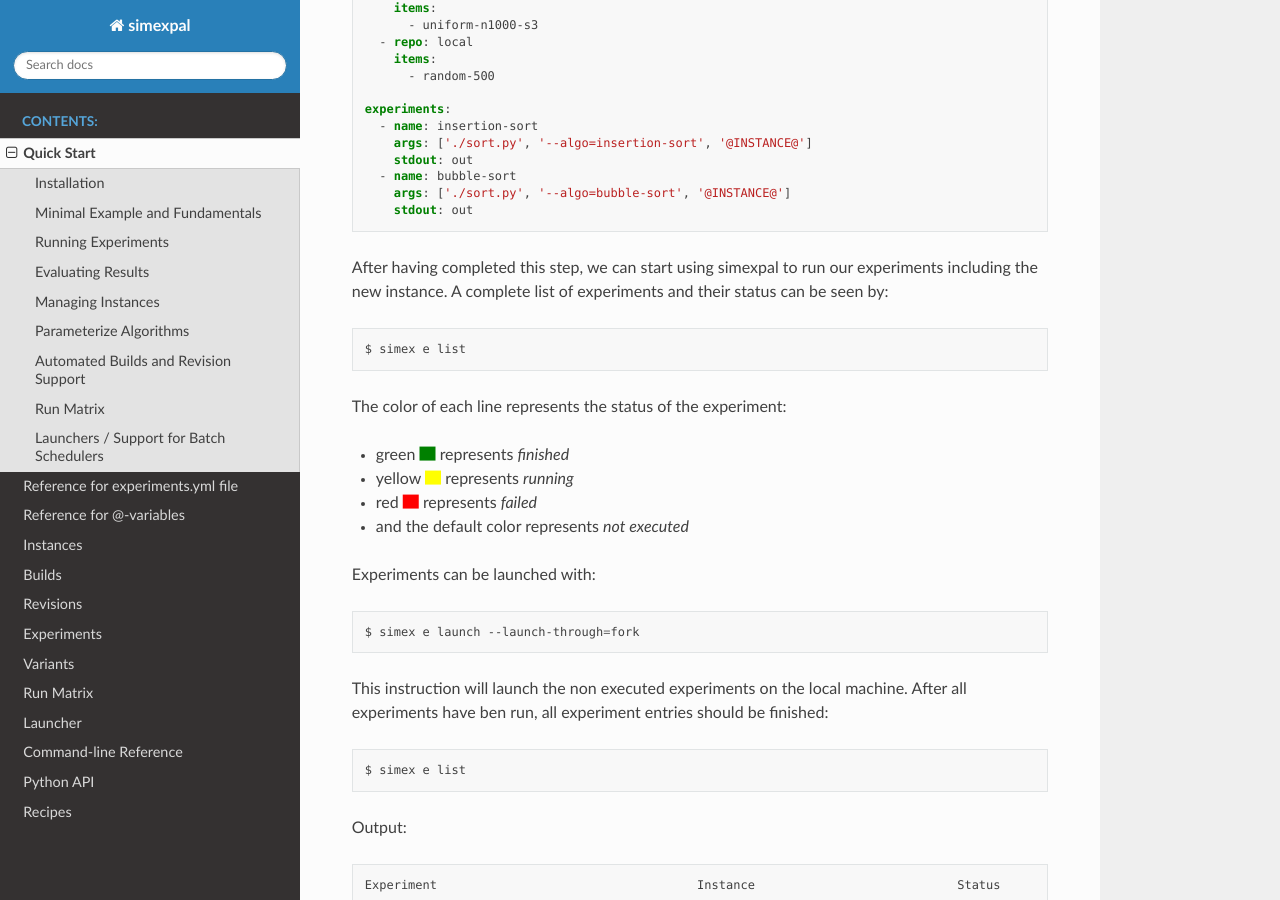
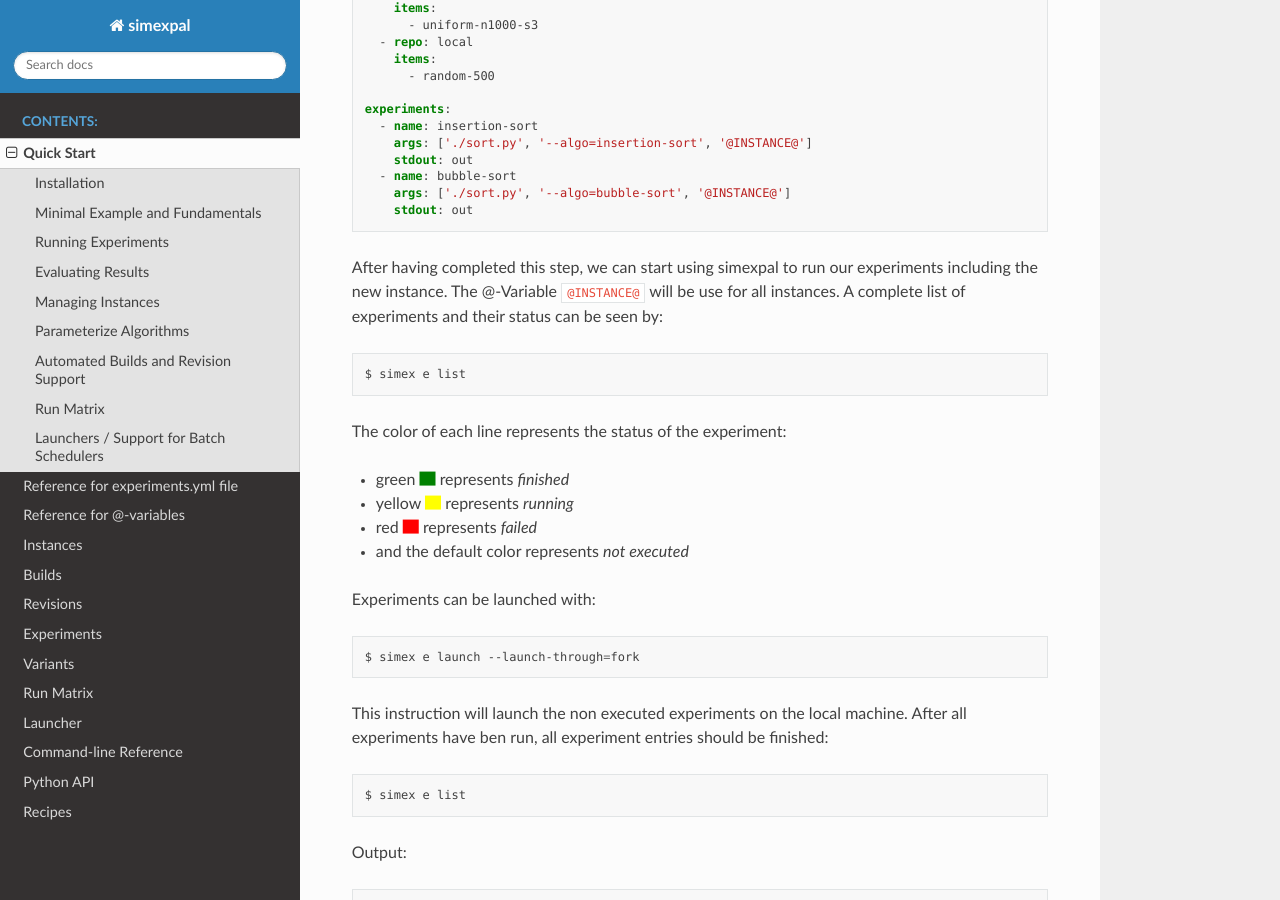
Before and after one commit to hu-macsy/simexpal, a Sphinx documentation site: the page built from docs/quick_start.rst, in a window 1280 px wide and 900 px high, scrolled down 4935 px. Built offline with Sphinx 7.4.7 and the Read the Docs theme 2.0.0, drawn with Linux system fonts in a browser that asks for light colours.

Commit message:
Introduce to instance variable.

```diff
--- a/docs/quick_start.rst
+++ b/docs/quick_start.rst
@@ -291,8 +291,9 @@
       stdout: out
 
 After having completed this step, we can start using simexpal to run our
-experiments including the new instance. A complete list of experiments and their
-status can be seen by:
+experiments including the new instance. The @-Variable ``@INSTANCE@`` will be
+use for all instances. A complete list of experiments and their status can be
+seen by:
 
 .. code-block:: bash
 
```
